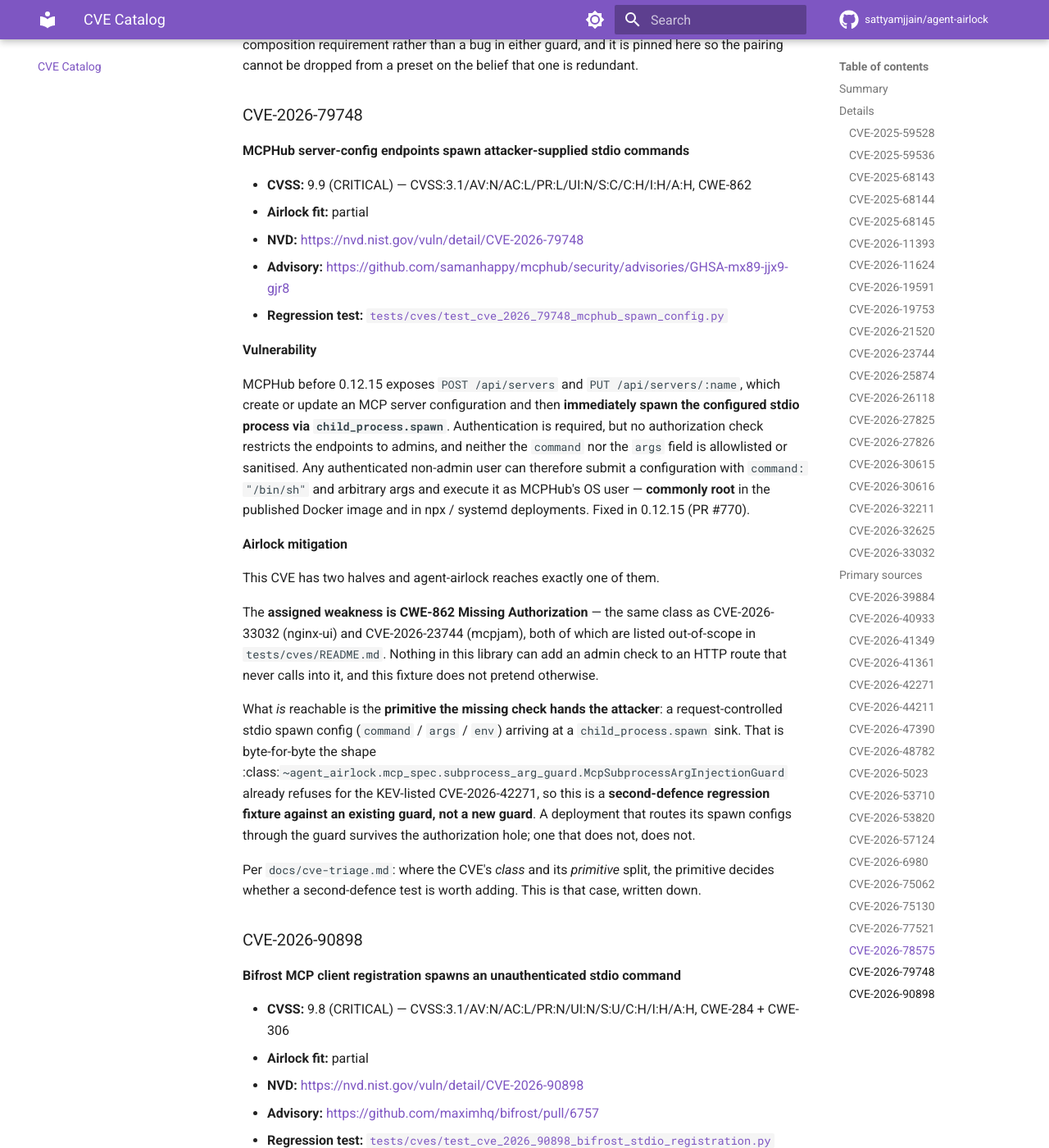
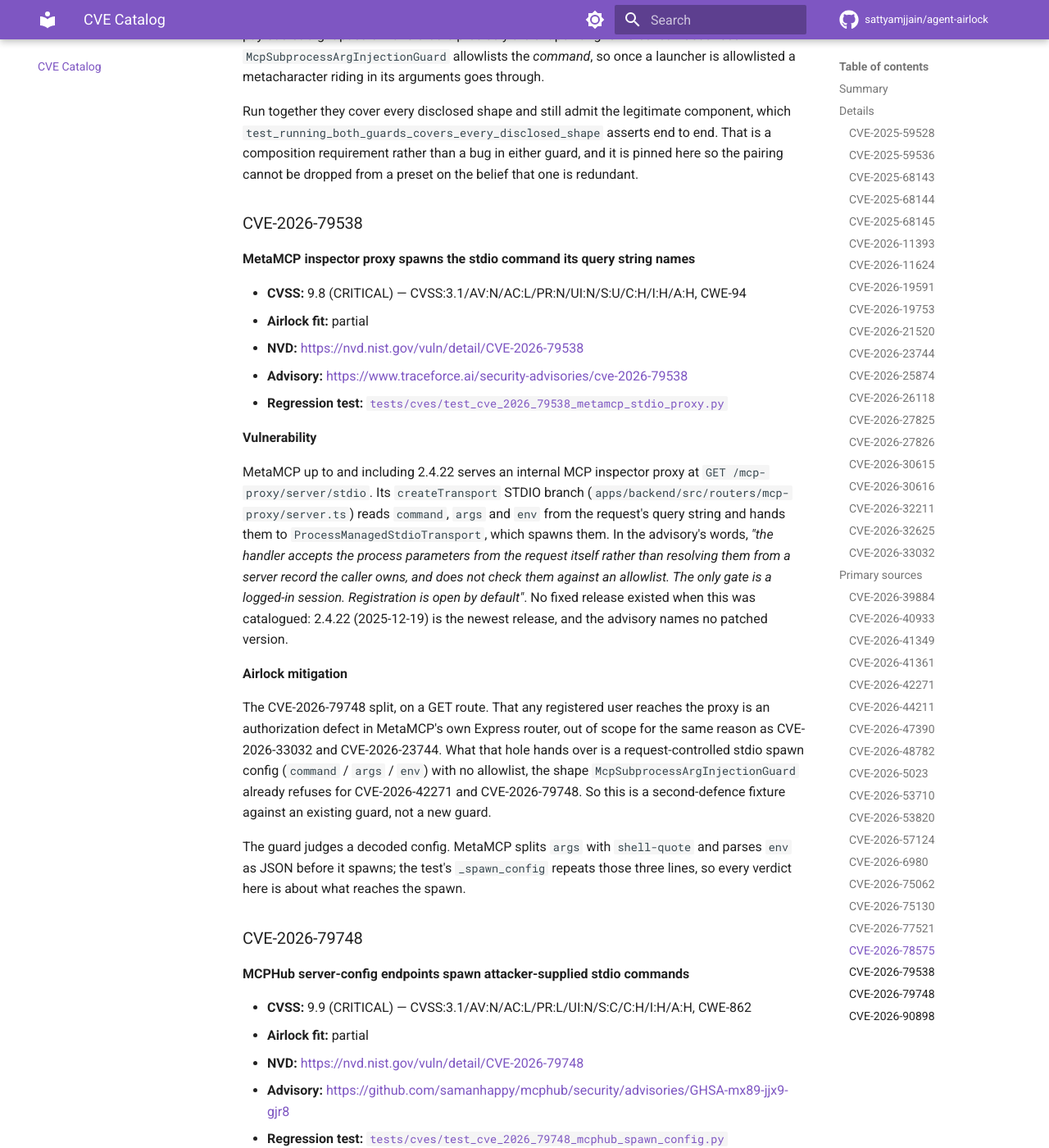
Before and after one commit to sattyamjjain/agent-airlock, an MkDocs documentation site: the page built from docs/cves/index.md, in a window 1280 px wide and 1400 px high, scrolled down 26301 px. Shown: the whole window at 82% size. Built offline with MkDocs 1.6.1 and Material for MkDocs 9.7.7, drawn with Linux system fonts in a browser that asks for light colours; comment, search, counter and statistics services are not loaded; some of the changed text lies outside the part shown.

Commit message:
test(cves): CVE-2026-79538, MetaMCP stdio proxy reaches the spawn guard
MetaMCP up to 2.4.22 spawns the command, args and env named in the query
string of GET /mcp-proxy/server/stdio, behind nothing but a session that
open registration hands to anyone. The missing authorization is out of
scope; the spawn config it hands over is the shape McpSubprocessArgInjectionGuard
already refuses for CVE-2026-42271 and CVE-2026-79748. Second-defence
fixture, no new guard, preset cves tuple left alone.

No fixed release exists (2.4.22 is the newest), so the two places that
said upstream had fixed every catalogued CVE now say where that is not so.

NVD: https://nvd.nist.gov/vuln/detail/CVE-2026-79538
Advisory: https://www.traceforce.ai/security-advisories/cve-2026-79538
Retrieved 2026-10-02.

Co-Authored-By: Claude Opus 5.5 <noreply@anthropic.com>

```diff
--- a/docs/cves/index.md
+++ b/docs/cves/index.md
@@ -5,10 +5,10 @@ This page is auto-generated from the regression tests in
 
 Every CVE listed here has a corresponding test that reproduces the
 vulnerable tool-call pattern and asserts an agent-airlock primitive blocks
-it. The suite is a **second defence** — upstream vendors have shipped fixes
-for every CVE below. Agent-airlock's job is to catch the same class of bug
-when a vulnerable server is still running, or when a new tool ships with the
-same shape.
+it. The suite is a **second defence**: agent-airlock's job is to catch the
+same class of bug when a vulnerable server is still running, or when a new
+tool ships with the same shape. Most of these CVEs have an upstream fix; where
+none existed when a row was added, its Vulnerability section says so.
 
 See [`tests/cves/README.md`](https://github.com/sattyamjjain/agent-airlock/blob/main/tests/cves/README.md)
 for the classification rules and a list of CVEs we deliberately chose NOT
@@ -66,6 +66,7 @@ catalog and the tests stay in lockstep.
 | [CVE-2026-75130](#cve-2026-75130) | Upstash Context7 "ContextCrush" MCP instruction injection | 9.0 (Critical, CVSS v3.1; NVD also records 6.4 Medium under v4.0) | Strongest |
 | [CVE-2026-77521](#cve-2026-77521) | MaxKB SandboxShellBackend exposes an unapproved `execute` shell tool | 10.0 (CRITICAL) — CVSS:3.1/AV:N/AC:L/PR:N/UI:N/S:C/C:H/I:H/A:H | Partial |
 | [CVE-2026-78575](#cve-2026-78575) | IBM Langflow MCP stdio server config takes unvalidated command-line arguments | 8.8 (HIGH) — CVSS:3.1/AV:N/AC:L/PR:L/UI:N/S:U/C:H/I:H/A:H, CWE-78 | Partial |
+| [CVE-2026-79538](#cve-2026-79538) | MetaMCP inspector proxy spawns the stdio command its query string names | 9.8 (CRITICAL) — CVSS:3.1/AV:N/AC:L/PR:N/UI:N/S:U/C:H/I:H/A:H, CWE-94 | Partial |
 | [CVE-2026-79748](#cve-2026-79748) | MCPHub server-config endpoints spawn attacker-supplied stdio commands | 9.9 (CRITICAL) — CVSS:3.1/AV:N/AC:L/PR:L/UI:N/S:C/C:H/I:H/A:H, CWE-862 | Partial |
 | [CVE-2026-90898](#cve-2026-90898) | Bifrost MCP client registration spawns an unauthenticated stdio command | 9.8 (CRITICAL) — CVSS:3.1/AV:N/AC:L/PR:N/UI:N/S:U/C:H/I:H/A:H, CWE-284 + CWE-306 | Partial |
 
@@ -1128,6 +1129,45 @@ preset on the belief that one is redundant.
 
 <a id="cve-2026-78575"></a>
 
+### CVE-2026-79538
+
+**MetaMCP inspector proxy spawns the stdio command its query string names**
+
+- **CVSS:** 9.8 (CRITICAL) — CVSS:3.1/AV:N/AC:L/PR:N/UI:N/S:U/C:H/I:H/A:H, CWE-94
+- **Airlock fit:** partial
+- **NVD:** [https://nvd.nist.gov/vuln/detail/CVE-2026-79538](https://nvd.nist.gov/vuln/detail/CVE-2026-79538)
+- **Advisory:** [https://www.traceforce.ai/security-advisories/cve-2026-79538](https://www.traceforce.ai/security-advisories/cve-2026-79538)
+- **Regression test:** [`tests/cves/test_cve_2026_79538_metamcp_stdio_proxy.py`](https://github.com/sattyamjjain/agent-airlock/blob/main/tests/cves/test_cve_2026_79538_metamcp_stdio_proxy.py)
+
+**Vulnerability**
+
+MetaMCP up to and including 2.4.22 serves an internal MCP inspector proxy at
+``GET /mcp-proxy/server/stdio``. Its ``createTransport`` STDIO branch
+(``apps/backend/src/routers/mcp-proxy/server.ts``) reads ``command``, ``args``
+and ``env`` from the request's query string and hands them to
+``ProcessManagedStdioTransport``, which spawns them. In the advisory's words,
+*"the handler accepts the process parameters from the request itself rather than
+resolving them from a server record the caller owns, and does not check them
+against an allowlist. The only gate is a logged-in session. Registration is open
+by default"*. No fixed release existed when this was catalogued: 2.4.22
+(2025-12-19) is the newest release, and the advisory names no patched version.
+
+**Airlock mitigation**
+
+The CVE-2026-79748 split, on a GET route. That any registered user reaches the
+proxy is an authorization defect in MetaMCP's own Express router, out of scope
+for the same reason as CVE-2026-33032 and CVE-2026-23744. What that hole hands
+over is a request-controlled stdio spawn config (``command`` / ``args`` /
+``env``) with no allowlist, the shape ``McpSubprocessArgInjectionGuard``
+already refuses for CVE-2026-42271 and CVE-2026-79748. So this is a
+second-defence fixture against an existing guard, not a new guard.
+
+The guard judges a decoded config. MetaMCP splits ``args`` with ``shell-quote``
+and parses ``env`` as JSON before it spawns; the test's ``_spawn_config`` repeats
+those three lines, so every verdict here is about what reaches the spawn.
+
+<a id="cve-2026-79538"></a>
+
 ### CVE-2026-79748
 
 **MCPHub server-config endpoints spawn attacker-supplied stdio commands**
```
Also changed, not shown: README.md (+1 -1 lines), 5 other files.
